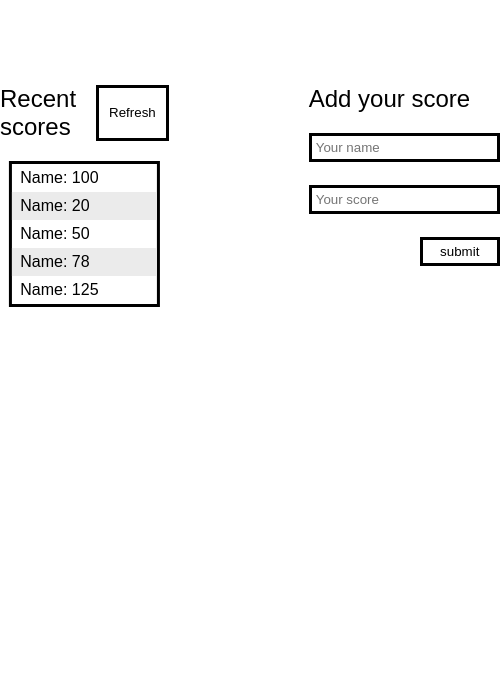
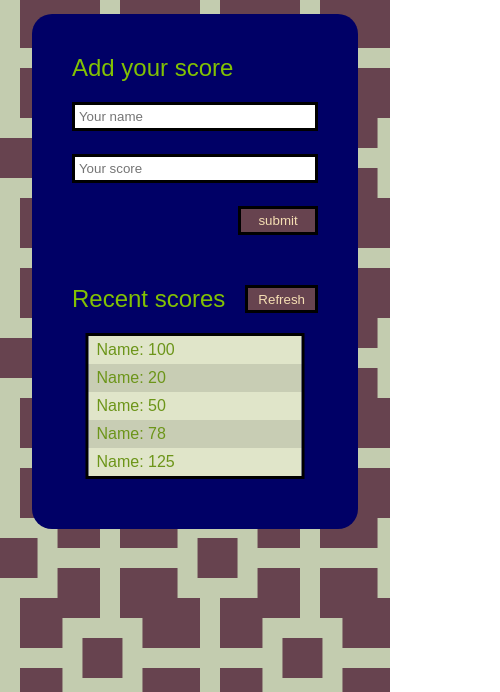
Before and after one commit to codedit334/Leaderboard, a website built with webpack: page src/index.html in a window 390 px wide. Shown: the part 152-844 px from the top of the page, 500 px wide, since content can reach past the window. Built offline with nearby package versions, Linux system fonts and the light colour scheme; no server answers; a web font is replaced by a local one.

Commit message:
Style App

```diff
--- a/src/index.html
+++ b/src/index.html
@@ -19,10 +19,9 @@
 
     <section class="scores-section">
       <h1>Leaderboard</h1>
+
       <div class="scores-wrapper">
-
-
-      <article class="scores-display">
+        <article class="scores-display order2">
           <div class="scores-display-title">
             <h2 class="scores-recent">Recent scores</h2>
             <button class="refresh">Refresh</button>
@@ -40,9 +39,9 @@
         <article class="scores-add">
           <h2 class="scores-add">Add your score</h2>
           <form action="">
-          <label for="form-name" hidden ></label>
+            <label for="form-name" hidden></label>
             <input type="text" id="form-name" placeholder="Your name"><br>
-          <label for="form-score" hidden > </label>
+            <label for="form-score" hidden> </label>
             <input type="text" id="form-score" placeholder="Your score"><br>
             <button class="form-submit">submit</button>
             <div class="form-add-msg">Score added successfully</div>
--- a/src/styles/index.css
+++ b/src/styles/index.css
@@ -1,16 +1,16 @@
-@import url('https://fonts.cdnfonts.com/css/cocogoose');
+@import url("https://fonts.cdnfonts.com/css/cocogoose");
 
 * {
   margin: 0;
   padding: 0;
   box-sizing: border-box;
-  font-family: 'COCOGOOSE', sans-serif;
+  font-family: "COCOGOOSE", sans-serif;
   font-weight: 400;
 }
 
 main {
   width: 100vw;
-  height: 80vh;
+  height: 100vh;
   display: grid;
   place-items: center;
 }
@@ -20,6 +20,10 @@ h1 {
   top: 40px;
   left: 20px;
   font-size: 250%;
+  color: rgb(130, 194, 3);
+  background-color: rgb(0, 0, 102);
+  padding: 4px 20px;
+  border-radius: 10px;
 }
 
 .scores-section {
@@ -30,6 +34,11 @@ h1 {
 .scores-wrapper {
   display: flex;
   gap: 140px;
+  color: rgb(130, 194, 3);
+  background-color: rgb(0, 0, 102);
+  padding: 40px;
+  padding-bottom: 70px;
+  border-radius: 20px;
 }
 
 .scores-display-title {
@@ -56,10 +65,14 @@ h1 {
 .scores-display-list li {
   padding: 5px 0 5px 8px;
   list-style: none;
+  color: rgb(108, 149, 25);
 }
 
 .scores-display-list li:nth-of-type(even) {
-  background-color: rgb(235, 235, 235);
+  background-color: rgb(200, 205, 180);
+}
+.scores-display-list li:nth-of-type(odd) {
+  background-color: rgb(224, 229, 201);
 }
 
 form {
@@ -93,3 +106,77 @@ form {
 .form-add-msg {
   display: none;
 }
+
+.form-submit:hover,
+.refresh:hover {
+  scale: 0.95;
+}
+
+.form-submit,
+.refresh {
+  background-color: #67434f;
+  color: wheat;
+}
+
+body {
+  --s: 100px; /* control the size */
+  --c1: #c3ccaf;
+  --c2: #67434f;
+
+  --_s: calc(2 * var(--s)) calc(2 * var(--s));
+  --_g: var(--_s) conic-gradient(at 40% 40%, #0000 75%, var(--c1) 0);
+  --_p: var(--_s) conic-gradient(at 20% 20%, #0000 75%, var(--c2) 0);
+  background: calc(0.9 * var(--s)) calc(0.9 * var(--s)) / var(--_p),
+    calc(-0.1 * var(--s)) calc(-0.1 * var(--s)) / var(--_p),
+    calc(0.7 * var(--s)) calc(0.7 * var(--s)) / var(--_g),
+    calc(-0.3 * var(--s)) calc(-0.3 * var(--s)) / var(--_g),
+    conic-gradient(from 90deg at 20% 20%, var(--c2) 25%, var(--c1) 0) 0 0 /
+      var(--s) var(--s);
+  animation: m 3s infinite;
+}
+@keyframes m {
+  0% {
+    background-position: calc(0.9 * var(--s)) calc(0.9 * var(--s)),
+      calc(-0.1 * var(--s)) calc(-0.1 * var(--s)),
+      calc(0.7 * var(--s)) calc(0.7 * var(--s)),
+      calc(-0.3 * var(--s)) calc(-0.3 * var(--s)), 0 0;
+  }
+  25% {
+    background-position: calc(1.9 * var(--s)) calc(0.9 * var(--s)),
+      calc(-1.1 * var(--s)) calc(-0.1 * var(--s)),
+      calc(1.7 * var(--s)) calc(0.7 * var(--s)),
+      calc(-1.3 * var(--s)) calc(-0.3 * var(--s)), 0 0;
+  }
+  50% {
+    background-position: calc(1.9 * var(--s)) calc(-0.1 * var(--s)),
+      calc(-1.1 * var(--s)) calc(0.9 * var(--s)),
+      calc(1.7 * var(--s)) calc(-0.3 * var(--s)),
+      calc(-1.3 * var(--s)) calc(0.7 * var(--s)), 0 0;
+  }
+  75% {
+    background-position: calc(2.9 * var(--s)) calc(-0.1 * var(--s)),
+      calc(-2.1 * var(--s)) calc(0.9 * var(--s)),
+      calc(2.7 * var(--s)) calc(-0.3 * var(--s)),
+      calc(-2.3 * var(--s)) calc(0.7 * var(--s)), 0 0;
+  }
+  100% {
+    background-position: calc(2.9 * var(--s)) calc(-1.1 * var(--s)),
+      calc(-2.1 * var(--s)) calc(1.9 * var(--s)),
+      calc(2.7 * var(--s)) calc(-1.3 * var(--s)),
+      calc(-2.3 * var(--s)) calc(1.7 * var(--s)), 0 0;
+  }
+}
+
+@media screen and (max-width: 786px) {
+  .scores-wrapper {
+    flex-direction: column;
+    position: relative;
+    top: 15vh;
+    gap: 60px;
+    margin-bottom: 250px;
+  }
+
+  .order2 {
+    order: 2;
+  }
+}
--- a/webpack.config.js
+++ b/webpack.config.js
@@ -18,7 +18,7 @@ module.exports = {
     static: {
       directory: path.resolve(__dirname, 'dist'),
     },
-    port: 3000,
+    port: 3001,
     open: false,
     hot: true,
     compress: true,
```
Also changed, not shown: README.md. Lines whose indentation alone changed are shown as unchanged.
